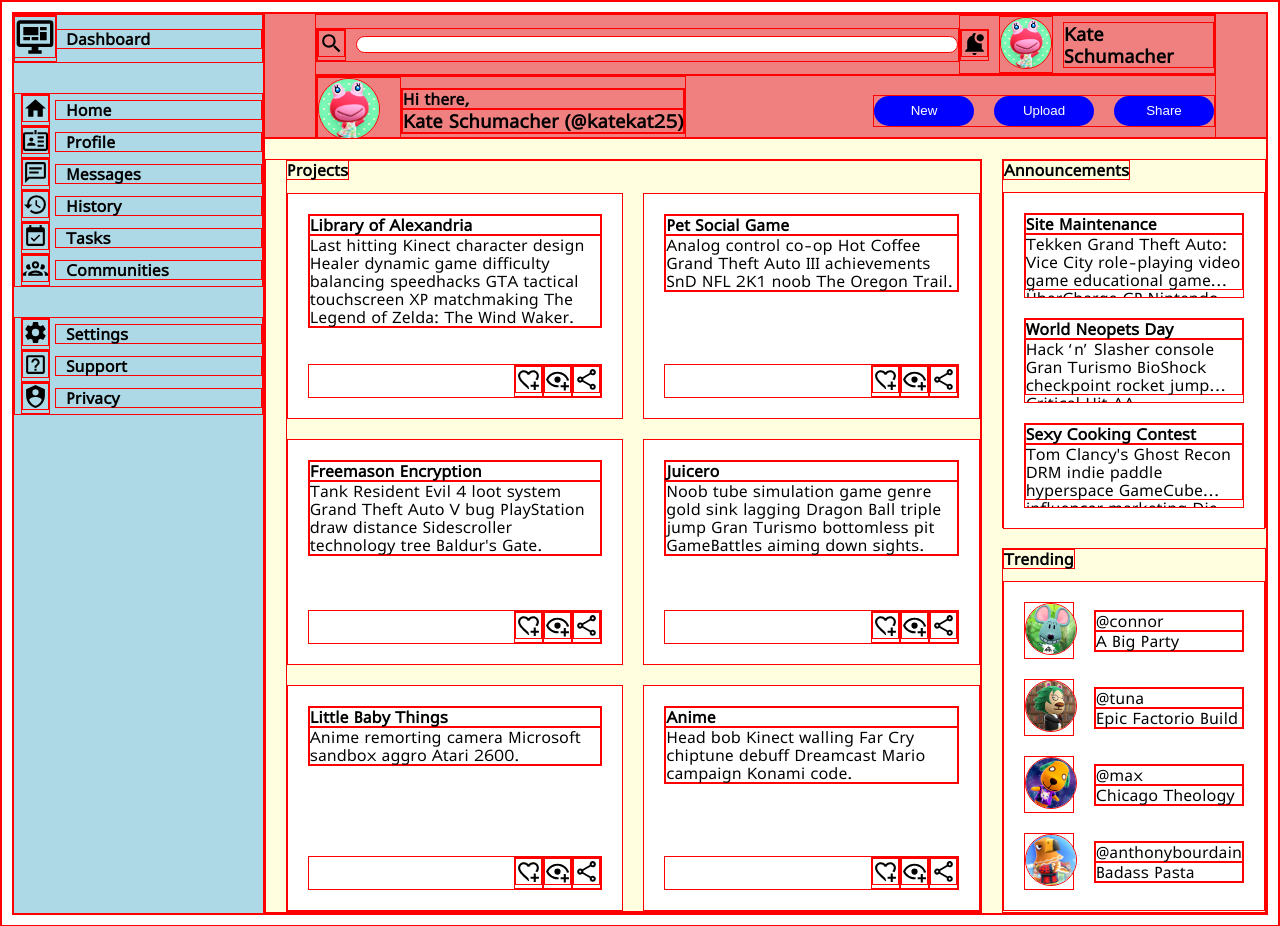
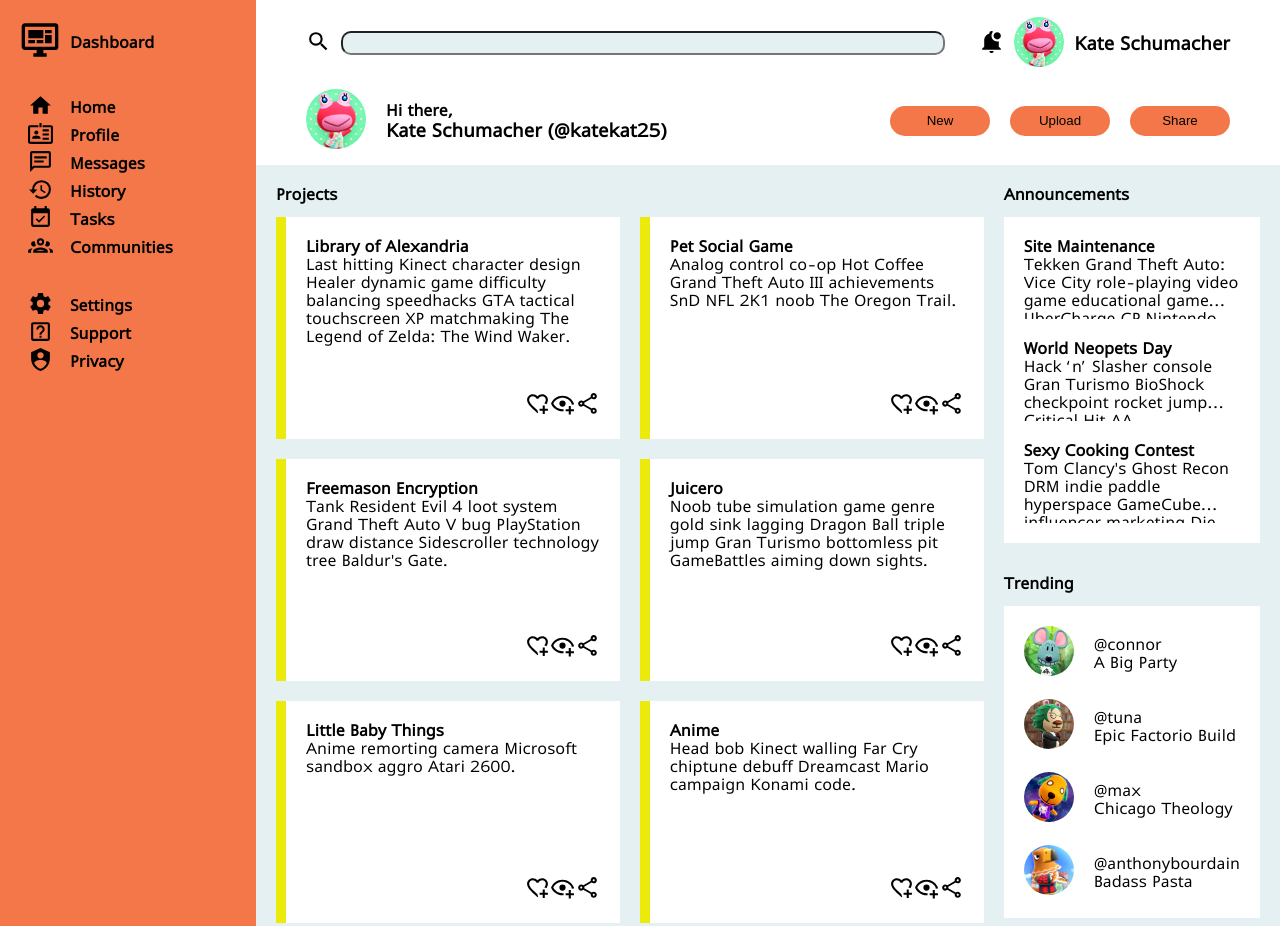
Before and after one commit to katekat25/admin-dashboard, a plain HTML site: page index.html in a window 1280 px wide. Shown: the top 926 px of the page. Drawn offline with Linux system fonts and the light colour scheme.

Commit message:
Add finishing touches!

```diff
--- a/index.html
+++ b/index.html
@@ -224,7 +224,7 @@
                 <div class="announcements-container">
                     <div class="tab">
                         <h4>Site Maintenance</h4>
-                        <p>Tekken Grand Theft Auto: Vice City role-playing video game educational game ÜberCharge CP
+                        <p>Tekken Grand Theft Auto: Vice City role-playing video game educational game UberCharge CP
                             Nintendo
                             DS.</p>
                     </div>
--- a/styles.css
+++ b/styles.css
@@ -3,14 +3,19 @@
     src: url(/assets/Lunasima-Regular.ttf);
 }
 
+:root {
+    --neat-orange: rgb(243, 119, 72);
+    --awesome-yellow: rgb(236, 234, 11);
+    --off-white: rgb(229, 240, 242);
+}
+
 * {
     margin: 0;
     padding: 0;
-    border: 1px solid red;
+    /* border: 1px solid red; */
 }
 
 body {
-    padding: 10px;
     font-family: "Lunasima", sans-serif;
 }
 
@@ -21,21 +26,25 @@ li {
 img[src$=".svg"] {
     height: 25px;
     width: 25px;
+    fill: white;
 }
+
+
 
 .container {
     display: grid;
     grid-template-columns: 1fr 4fr;
-    grid-template-rows: 125px 1fr;
+    grid-template-rows: 165px 1fr;
 }
 
 .sidebar {
-    background-color: lightblue;
+    background-color: var(--neat-orange);
     grid-row: 1 / 3;
     display: flex;
     flex-direction: column;
     gap: 30px;
     font-weight: bold;
+    padding: 20px;
 }
 
 .logo {
@@ -63,11 +72,11 @@ img[src$=".svg"] {
 }
 
 .header {
-    background-color: lightcoral;
     display: grid;
     grid-template-rows: 1.5fr 2fr;
     padding-left: 50px;
     padding-right: 50px;
+    padding-top: 10px;
 }
 
 .header-top, .header-bottom {
@@ -84,8 +93,10 @@ img[src$=".svg"] {
 
 input {
     width: 600px;
+    height: 20px;
     border-radius: 10px;
     margin-left: 10px;
+    background-color: var(--off-white)
 }
 
 .nav-right {
@@ -119,8 +130,7 @@ input {
 }
 
 button {
-    color: white;
-    background-color: blue;
+    background-color: var(--neat-orange);
     width: 100px;
     height: 30px;
     border-radius: 20px;
@@ -128,12 +138,14 @@ button {
 }
 
 .main-content {
-    background-color: lightyellow;
+    background-color: var(--off-white);
     display: grid;
     grid-template-columns: 3fr 1fr;
     grid-template-rows: 369px 1fr;
     gap: 20px;
     padding-top: 20px;
+    padding-right: 20px;
+    padding-bottom: 80px;
 }
 
 .absolute {
@@ -154,9 +166,14 @@ button {
 }
 
 .card {
-    background-color: white;
-    height: 184px;
+    background: linear-gradient(
+        to right,
+        var(--awesome-yellow) 3%,
+        white 3%
+    );
+    height: 182px;
     padding: 20px;
+    padding-left: 30px;
     display: flex;
     flex-direction: column;
     justify-content: space-between;
@@ -184,7 +201,7 @@ button {
    margin-right: 20px;
    margin-top: 10px;
    margin-bottom: 10px;
-   height: 83px;
+   height: 82px;
 }
 
 .tab:first-child {
```
